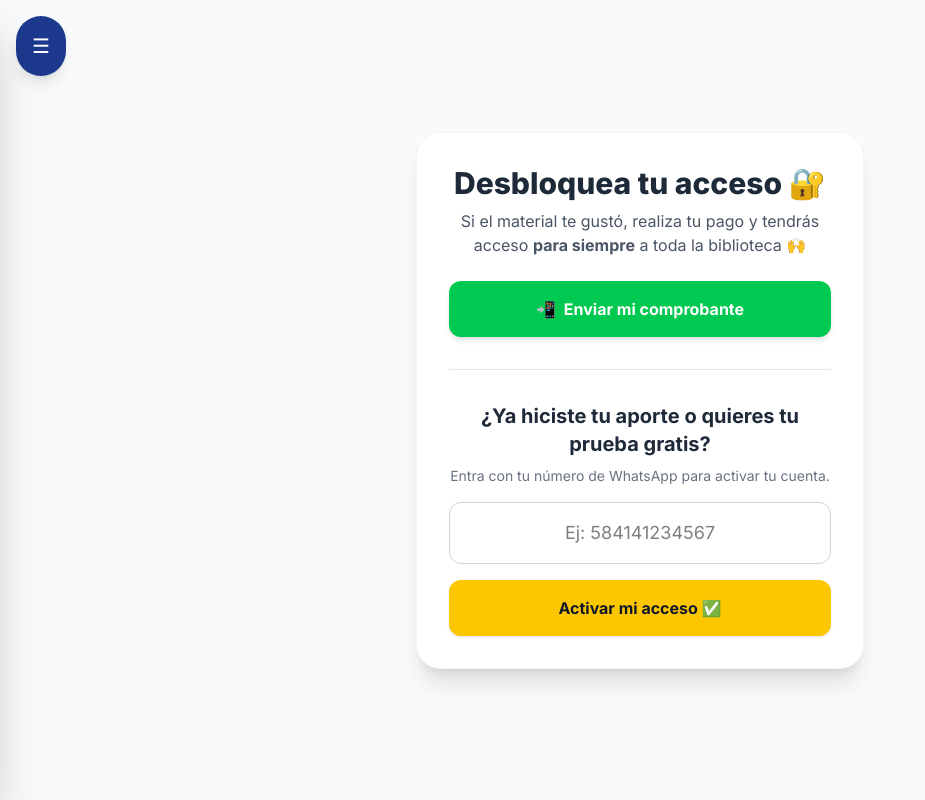
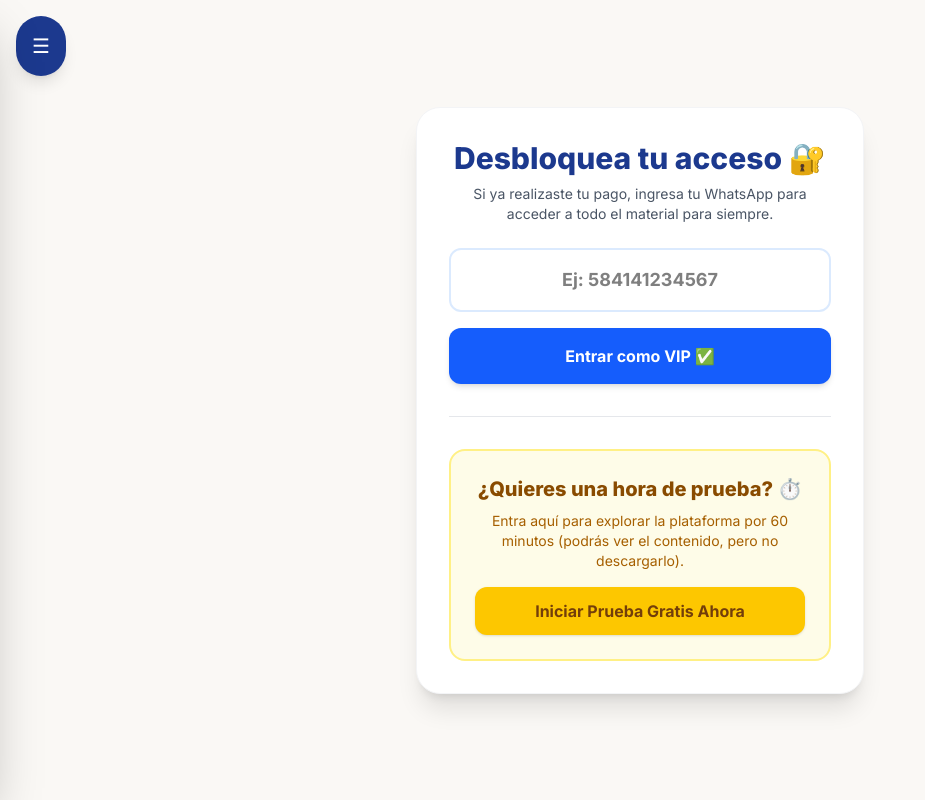
Before and after one commit to fernanda21velasquez1990-lgtm/mi-plataforma-infantil, a Next.js app: page / in a window 1280 px wide. Shown: the whole page, without its empty margins (0-925 px from the left). Built offline with nearby package versions, Linux system fonts and the light colour scheme.

Commit message:
bloqueo total de enlaces, cronometro y bloqueo de descargas

```diff
--- a/app/page.tsx
+++ b/app/page.tsx
@@ -8,84 +8,54 @@ export default function Acceso() {
   const [cargando, setCargando] = useState(false);
   const router = useRouter();
 
-  const verificarAcceso = async () => {
+  const verificarAccesoVIP = async () => {
     if (!telefono) {
-      setMensaje("⚠️ Por favor ingresa un número.");
+      setMensaje("⚠️ Por favor ingresa tu número VIP.");
       return;
     }
 
     setCargando(true);
-    setMensaje("Buscando en la base de datos...");
+    setMensaje("Verificando tu membresía VIP...");
 
-    // 🔴 RECUERDA CAMBIAR ESTO POR EL NUEVO ENLACE DEL SCRIPT DE "USUARIOS"
-    const urlGoogleScript = "https://script.google.com/macros/s/AKfycbyOVBJe4VD3a3q8X8SFfhDfrgiaTJWiOFOkjOQ6LUlq-9-5mlaYIdzYWBUUCxp6HPX7gA/exec";
+    // ENLACE DE TU SCRIPT DE GOOGLE PARA USUARIOS (Mantenemos el que ya funcionaba)
+    const urlGoogleScript = "https://script.google.com/macros/s/AKfycbwQ-_4c4TrOUggmwnQaUXcDZTPPGVJpbxSLHAQ1CuA8UT7RKW3xBJXrNJNzgf0S9t2HfA/exec";
 
     try {
-      // Nota: Cambié ?telefono a ?whatsapp para que coincida con el script que programamos
       const respuesta = await fetch(`${urlGoogleScript}?whatsapp=${telefono}`);
       const datos = await respuesta.json();
 
-      if (datos.encontrado) {
-        if (datos.estado === "pagado") {
-          setMensaje("✅ ¡Acceso VIP concedido! Abriendo biblioteca...");
-          localStorage.setItem("accesoVIP", "true");
-          setTimeout(() => {
-            router.push("/biblioteca");
-          }, 1500);
-
-        } else if (datos.estado === "prueba") {
-          // Calculamos si la hora de prueba ya pasó
-          const ahora = new Date().getTime();
-          const limite = datos.inicioPrueba + (60 * 60 * 1000); // 1 hora
-
-          if (ahora > limite) {
-            setMensaje("⏳ Tu hora de prueba ha finalizado. ¡Realiza tu aporte para continuar!");
-          } else {
-            setMensaje("⏱️ Acceso de prueba validado. Entrando...");
-            // Guardamos el límite de tiempo en el navegador para usarlo en otras páginas
-            localStorage.setItem("limitePrueba", limite.toString());
-            setTimeout(() => {
-              router.push("/biblioteca");
-            }, 1500);
-          }
-        }
+      if (datos.encontrado && datos.estado === "pagado") {
+        setMensaje("✅ ¡Acceso VIP concedido! Abriendo plataforma...");
+        localStorage.setItem("accesoVIP", "true");
+        localStorage.removeItem("limitePrueba"); // Borramos cualquier prueba anterior
+        setTimeout(() => {
+          router.push("/tecnologia");
+        }, 1500);
       } else {
-        setMensaje("❌ Número no encontrado. ¿Ya enviaste tu comprobante?");
+        setMensaje("❌ Número no autorizado o aún no has pagado.");
       }
     } catch (error) {
       setMensaje("⚠️ Hubo un error de conexión. Intenta de nuevo.");
     }
-
     setCargando(false);
   };
 
+  // Función para el botón automático de 1 hora de prueba
+  const iniciarPruebaExpress = () => {
+    const ahora = new Date().getTime();
+    const limite = ahora + (60 * 60 * 1000); // 1 hora en milisegundos
+    localStorage.setItem("limitePrueba", limite.toString());
+    localStorage.removeItem("accesoVIP"); // Aseguramos que no sea VIP
+    router.push("/tecnologia");
+  };
+
   return (
-    <main className="flex min-h-screen flex-col items-center justify-center bg-gray-50 p-6">
+    <main className="flex min-h-screen flex-col items-center justify-center bg-[#FAF8F5] p-6">
       <div className="bg-white p-8 rounded-3xl shadow-xl max-w-md w-full text-center border border-gray-100">
 
-        <h1 className="text-3xl font-extrabold text-gray-800 mb-2">
-          Desbloquea tu acceso 🔐
-        </h1>
-        <p className="text-gray-600 mb-6">
-          Si el material te gustó, realiza tu pago y tendrás acceso <b>para siempre</b> a toda la biblioteca 🙌
-        </p>
-
-        <a
-          href="https://wa.me/584144895281?text=Hola,%20quiero%20hacer%20mi%20aporte%20para%20la%20plataforma"
-          target="_blank"
-          rel="noopener noreferrer"
-          className="flex items-center justify-center gap-2 w-full bg-green-500 hover:bg-green-600 text-white font-bold py-4 px-4 rounded-xl mb-8 transition-transform transform hover:scale-105 shadow-md"
-        >
-          <span>📲</span> Enviar mi comprobante
-        </a>
-
-        <div className="w-full h-px bg-gray-200 mb-8"></div>
-
-        <h2 className="text-xl font-bold text-gray-800 mb-2">
-          ¿Ya hiciste tu aporte o quieres tu prueba gratis?
-        </h2>
-        <p className="text-sm text-gray-500 mb-4">
-          Entra con tu número de WhatsApp para activar tu cuenta.
+        <h1 className="text-3xl font-extrabold text-blue-900 mb-2">Desbloquea tu acceso 🔐</h1>
+        <p className="text-gray-600 mb-6 text-sm">
+          Si ya realizaste tu pago, ingresa tu WhatsApp para acceder a todo el material para siempre.
         </p>
 
         <input
@@ -93,22 +63,38 @@ export default function Acceso() {
           placeholder="Ej: 584141234567"
           value={telefono}
           onChange={(e) => setTelefono(e.target.value)}
-          className="w-full p-4 border border-gray-300 rounded-xl mb-4 focus:outline-none focus:ring-2 focus:ring-yellow-400 text-center text-lg"
+          className="w-full p-4 border-2 border-blue-100 rounded-xl mb-4 focus:outline-none focus:border-blue-500 text-center text-lg font-bold"
         />
 
         <button
-          onClick={verificarAcceso}
+          onClick={verificarAccesoVIP}
           disabled={cargando}
-          className="w-full bg-yellow-400 hover:bg-yellow-500 text-gray-900 font-bold py-4 rounded-xl transition-colors shadow-sm disabled:opacity-50"
+          className="w-full bg-blue-600 hover:bg-blue-700 text-white font-bold py-4 rounded-xl shadow-md transition-transform transform hover:scale-105 disabled:opacity-50"
         >
-          {cargando ? "Cargando..." : "Activar mi acceso ✅"}
+          {cargando ? "Verificando..." : "Entrar como VIP ✅"}
         </button>
 
         {mensaje && (
-          <p className={`mt-4 font-bold ${mensaje.includes("❌") || mensaje.includes("⏳") ? "text-red-500" : "text-gray-700"}`}>
+          <p className={`mt-4 font-bold ${mensaje.includes("❌") ? "text-red-500" : "text-green-600"}`}>
             {mensaje}
           </p>
         )}
+
+        <div className="w-full h-px bg-gray-200 my-8"></div>
+
+        {/* CUADRO DE PRUEBA GRATIS SOLICITADO */}
+        <div className="bg-yellow-50 border-2 border-yellow-200 p-6 rounded-2xl">
+          <h2 className="text-xl font-extrabold text-yellow-800 mb-2">¿Quieres una hora de prueba? ⏱️</h2>
+          <p className="text-sm text-yellow-700 mb-4">
+            Entra aquí para explorar la plataforma por 60 minutos (podrás ver el contenido, pero no descargarlo).
+          </p>
+          <button
+            onClick={iniciarPruebaExpress}
+            className="w-full bg-yellow-400 hover:bg-yellow-500 text-yellow-900 font-bold py-3 rounded-xl shadow-sm transition-all"
+          >
+            Iniciar Prueba Gratis Ahora
+          </button>
+        </div>
 
       </div>
     </main>
--- a/app/tecnologia/page.tsx
+++ b/app/tecnologia/page.tsx
@@ -1,31 +1,95 @@
 "use client";
 import { useState, useEffect } from "react";
+import { useRouter } from "next/navigation";
 
 export default function Tecnologia() {
   const [materiales, setMateriales] = useState<any[]>([]);
+  const [esVIP, setEsVIP] = useState(false);
+  const [esPrueba, setEsPrueba] = useState(false);
+  const [tiempoRestante, setTiempoRestante] = useState("");
+  const router = useRouter();
 
-  // Asegúrate de que este enlace sea el mismo que probamos en la ventana de incógnito
-  const urlBase = "https://script.google.com/macros/s/AKfycbzE9geMXM_ZHfdaHpKbkvbQHJQcEUfdutgeh4NQ6bmjXKTmO8SDigdD3kxAkodVv10v9A/exec";
+  const urlBase = "https://script.google.com/macros/s/AKfycbxvVvFUKwHxM6bQUeJs9FH7uVmRUfln_RSvSLy0vAC5q_kh69FYJ0ZO8OQcphU7OHRIbg/exec";
 
   useEffect(() => {
+    // 1. SISTEMA DE SEGURIDAD (El "Guardián")
+    const vip = localStorage.getItem("accesoVIP");
+    const limiteStr = localStorage.getItem("limitePrueba");
+
+    if (vip === "true") {
+      setEsVIP(true); // Es cliente pagado, entra con todos los permisos
+    } else if (limiteStr) {
+      const limite = parseInt(limiteStr);
+      if (new Date().getTime() > limite) {
+        // El tiempo se acabó, lo botamos a la pantalla de inicio
+        localStorage.removeItem("limitePrueba");
+        router.push("/");
+        return;
+      } else {
+        setEsPrueba(true); // Está dentro de su hora de prueba
+      }
+    } else {
+      // Si alguien intenta entrar con el link directo sin permisos, lo botamos
+      router.push("/");
+      return;
+    }
+
+    // 2. Cargar los materiales de Google Sheets
     fetch(`${urlBase}?t=${new Date().getTime()}`)
       .then(res => res.json())
       .then(data => setMateriales(data))
       .catch(err => console.error("Error al cargar tecnología:", err));
-  }, []);
+  }, [router]);
+
+  // 3. LÓGICA DEL CRONÓMETRO FLOTANTE
+  useEffect(() => {
+    let intervalo: NodeJS.Timeout;
+    if (esPrueba) {
+      intervalo = setInterval(() => {
+        const limiteStr = localStorage.getItem("limitePrueba");
+        if (!limiteStr) return;
+
+        const limite = parseInt(limiteStr);
+        const dif = limite - new Date().getTime();
+
+        if (dif <= 0) {
+          clearInterval(intervalo);
+          localStorage.removeItem("limitePrueba");
+          alert("⏳ Tu tiempo de prueba ha finalizado. Realiza tu pago para continuar.");
+          router.push("/");
+        } else {
+          const minutos = Math.floor((dif % (1000 * 60 * 60)) / (1000 * 60));
+          const segundos = Math.floor((dif % (1000 * 60)) / 1000);
+          setTiempoRestante(`${minutos}m ${segundos}s`);
+        }
+      }, 1000);
+    }
+    return () => clearInterval(intervalo);
+  }, [esPrueba, router]);
+
+  // Si no hemos validado aún, mostramos pantalla en blanco temporal
+  if (!esVIP && !esPrueba) return null;
 
   return (
-    <main className="min-h-screen p-6 pt-24 max-w-lg mx-auto bg-[#FAF8F5]">
+    <main className="min-h-screen pb-12 bg-[#FAF8F5]">
+
+      {/* CINTILLO FLOTANTE DE TIEMPO (Solo se ve en modo prueba) */}
+      {esPrueba && (
+        <div className="fixed top-0 left-0 w-full bg-red-600 text-white text-center py-3 font-bold z-50 shadow-md animate-pulse">
+          ⏱️ MODO PRUEBA: Te quedan {tiempoRestante} - <span className="underline">Las descargas están bloqueadas.</span>
+        </div>
+      )}
+
+      <div className={`p-6 max-w-lg mx-auto ${esPrueba ? "pt-24" : "pt-12"}`}>
         <h1 className="text-4xl font-extrabold text-blue-900 mb-8 text-center">💻 Tecnología</h1>
+
         <div className="space-y-6">
           {materiales.map((m, i) => {
-          // Lógica para verificar si el material está disponible
             const estaDisponible = m.Disponible?.toString().toLowerCase().trim() !== "no";
 
             return (
               <div key={i} className="bg-white p-4 rounded-3xl shadow-sm border border-blue-100 overflow-hidden relative">
 
-              {/* Etiqueta de Categoría dinámica */}
                 {m.Categoria && (
                   <span className="absolute top-6 right-6 bg-yellow-400 text-yellow-900 text-xs font-black px-3 py-1 rounded-full uppercase tracking-wider shadow-sm z-10">
                     {m.Categoria}
@@ -38,7 +102,12 @@ export default function Tecnologia() {
                 <p className="text-gray-600 my-2 text-sm">{m.Descripcion}</p>
 
                 <div className="mt-4">
-                {estaDisponible ? (
+                  {!estaDisponible ? (
+                    <div className="w-full text-center bg-red-100 text-red-600 font-bold py-3 rounded-full border border-red-200">
+                      🚫 No Disponible por ahora
+                    </div>
+                  ) : esVIP ? (
+                    // BOTÓN AZUL ACTIVO SOLO PARA VIPS
                     <a
                       href={m.Link}
                       target="_blank"
@@ -48,15 +117,20 @@ export default function Tecnologia() {
                       Descargar Material ⬇️
                     </a>
                   ) : (
-                  <div className="w-full text-center bg-red-100 text-red-600 font-bold py-3 rounded-full border border-red-200">
-                    🚫 No Disponible por ahora
-                  </div>
+                    // BOTÓN GRIS BLOQUEADO PARA LOS DE PRUEBA
+                    <button
+                      disabled
+                      className="w-full bg-gray-300 text-gray-600 font-bold py-3 rounded-full cursor-not-allowed border border-gray-400"
+                    >
+                      🔒 Descarga Exclusiva VIP
+                    </button>
                   )}
                 </div>
               </div>
             );
           })}
         </div>
+      </div>
     </main>
   );
 }
```
Lines whose indentation alone changed are shown as unchanged.
